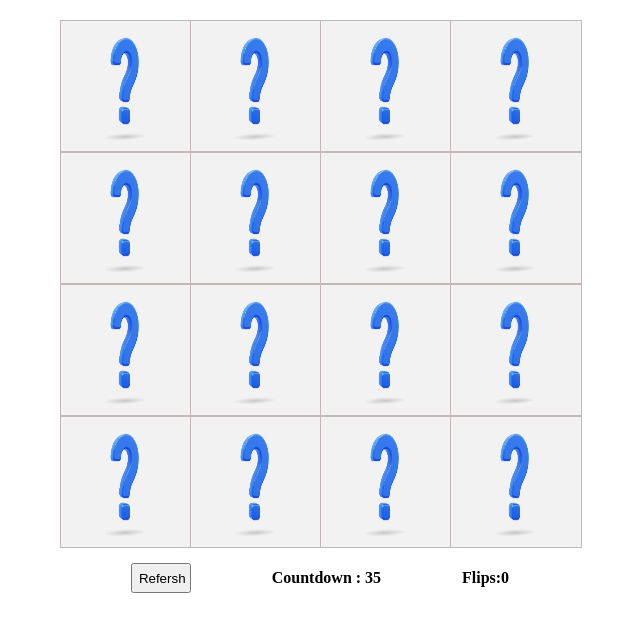
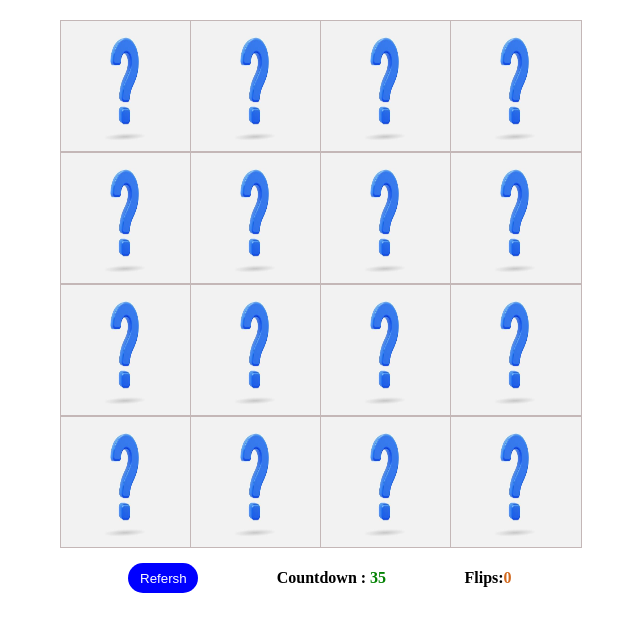
Before and after one commit to Sathisks23/Memory_Game, a plain HTML site: page index.html in a window 1280 px wide. Shown: the whole page, without its empty margins (264-904 px from the left). Drawn offline with nearby package versions, Linux system fonts and the light colour scheme.

Commit message:
css change

```diff
--- a/style.css
+++ b/style.css
@@ -26,8 +26,21 @@ gap: 10px;
 
 }
 #btn{
-    width: 60px;
+    width: 70px;
     height: 30px;
+    border-radius: 20px;
+    padding: 3;
+    background-color: blue;
+    color: white;
+    border: none;
+}
+
+#flips{
+    color: chocolate;
+}
+
+#timing{
+    color: green;
 }
 
 .container{
```
